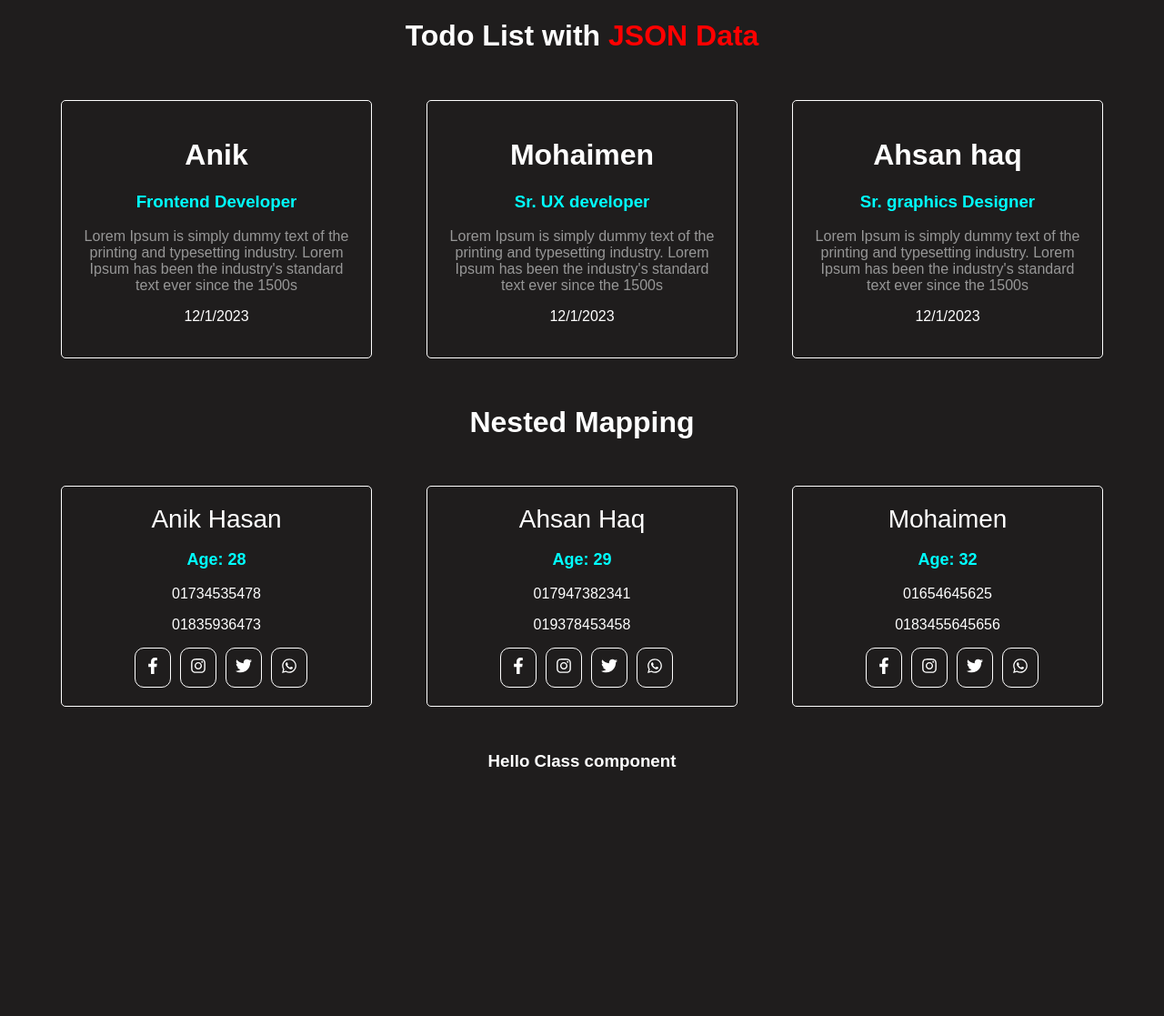
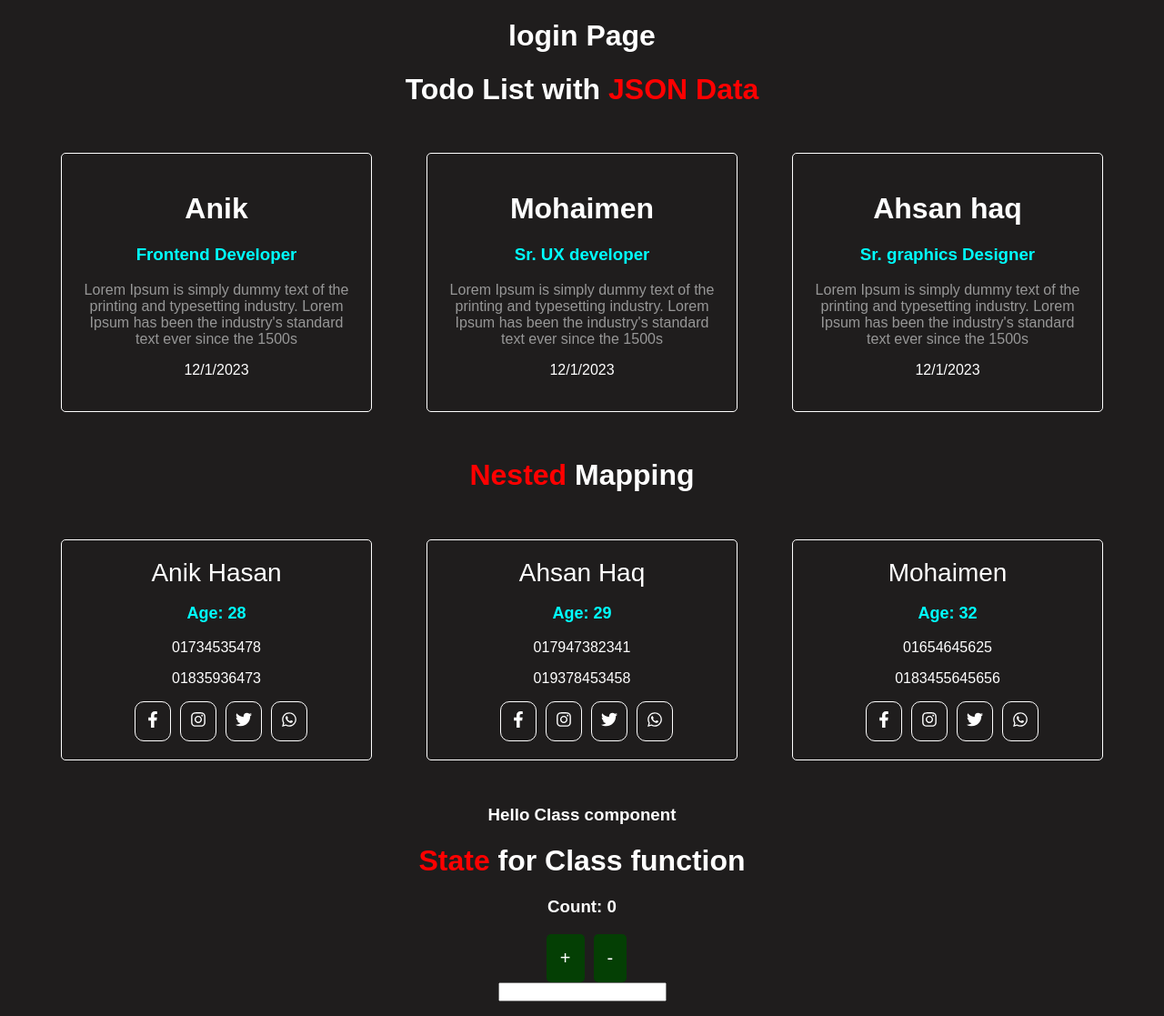
Before and after one commit to rajtomal/anisur-react-1, a React (Create React App) app: page / in a window 1280 px wide. Shown: the whole page at 91% size. Before the commit the page ends 867 px from the top, so only its background shows below. Built offline with nearby package versions, Linux system fonts and the light colour scheme.

Commit message:
Conditional rendaring , log in ,home page , event hendling

```diff
--- a/public/style.css
+++ b/public/style.css
@@ -58,3 +58,14 @@ body {
 .icon{
     font-size: 18px;
 }
+
+
+.counter-btn{
+    background-color: rgb(4, 63, 4);
+    color: #fff;
+    padding: 15px;
+    margin-left: 10px;
+    border: none;
+    font-size: 20px;
+    border-radius: 5px;
+}
--- a/src/App.js
+++ b/src/App.js
@@ -3,6 +3,9 @@ import Card from "./components/card"
 import Data from "./data.json"
 import NestedData from "./components/nested"
 import ClassComponent from "./components/class-component"
+import State from "./components/state"
+import Conditional from "./components/conditional-rendering/index"
+import EventIndex from "./components/event-handler-class/event-index"
 
 
 
@@ -19,10 +22,13 @@ function App() {
 
   return (
     <div className="app">
+      <Conditional />
       <h1>Todo List with <strong style={{color : "red"}}>JSON Data</strong></h1>
       {Data.map((item, index) => <Card key = {index} titleName = {item.titleName} title = {item.title} detiles = {item.detiles}/>)}
       <NestedData />
       <ClassComponent title = "Hello Class component" />
+      <State />
+      <EventIndex />
     </div>
   );
 }
--- /dev/null
+++ b/src/components/conditional-rendering/home-page.js
@@ -0,0 +1,11 @@
+
+
+function Homepage (){
+   return(
+    <div>
+        <h1>Home Page</h1>
+    </div>
+   )
+}
+
+export default Homepage;
--- /dev/null
+++ b/src/components/conditional-rendering/index.js
@@ -0,0 +1,38 @@
+import { Component } from "react";
+import Homepage from "./home-page"
+import LoginPage from "./login-page"
+
+
+class Conditional extends Component{
+    constructor(props){
+        super(props)
+
+        this.state = {
+            isLoginPage : false
+        }
+    }
+
+
+    render(){
+        const {isLoginPage} = this.state
+        let element;
+
+        // if(isLoginPage){
+        //     element = <Homepage />
+        // }else{
+        //     element = <LoginPage />
+        // }
+
+
+        // ternary Oparetor
+        element = isLoginPage ? <Homepage /> : <LoginPage />;
+
+        return(
+            <div>
+                {element}
+            </div>
+        )
+    }
+}
+
+export default Conditional;
--- /dev/null
+++ b/src/components/conditional-rendering/login-page.js
@@ -0,0 +1,11 @@
+
+
+function LoginPage (){
+    return(
+        <div>
+            <h1>login Page</h1>
+        </div>
+    )
+}
+
+export default LoginPage;
--- /dev/null
+++ b/src/components/event-handler-class/event-index.js
@@ -0,0 +1,30 @@
+import React, { Component } from 'react'
+
+ class EventIndex extends Component {
+
+    constructor(props) {
+      super(props)
+
+      this.state = {
+         changeValue : ""
+      }
+    }
+
+    changeOn = (e) => {
+        this.setState({
+            changeValue: e.target.value
+        },() => {
+            console.log(this.state.changeValue)
+        })
+    }
+
+  render() {
+    return (
+      <div>
+        <input type="text" onChange={this.changeOn} />
+        <p>{this.state.changeValue}</p>
+      </div>
+    )
+  }
+}
+export default EventIndex;
--- a/src/components/nested.js
+++ b/src/components/nested.js
@@ -1,5 +1,4 @@
 import { FaFacebookF, FaInstagram, FaTwitter, FaWhatsapp } from "react-icons/fa";
-import Button from 'react-bootstrap/Button';
 import Card from 'react-bootstrap/Card';
 
 
@@ -49,7 +48,7 @@ function NestedData() {
 
 
     <div>
-      <h1> Nested Mapping </h1>
+      <h1><strong style={{color: "red"}}>Nested </strong>Mapping</h1>
       <Card>
         {nested.map((user, index) => (
           <article className="nested-parent" key={index}>
--- /dev/null
+++ b/src/components/state.js
@@ -0,0 +1,36 @@
+import { Component } from "react";
+
+
+class State extends Component{
+
+    constructor(props){
+        super(props)
+        this.state = {
+             count : 0
+        }
+    }
+
+    counterUp = () => {
+        this.setState({
+            count: this.state.count + 1
+        })
+    }
+    counterDawn = () => {
+        this.setState({
+            count : this.state.count - 1
+        })
+    }
+
+    render(){
+        return(
+            <div>
+                <h1><strong style={{color: "red"}}>State</strong> for Class function</h1>
+                <h3>Count: {this.state.count}</h3>
+                <button className="counter-btn" onClick={this.counterUp}>+</button>
+                <button className="counter-btn" onClick={this.counterDawn}>-</button>
+            </div>
+        )
+    }
+}
+
+export default State;
```
